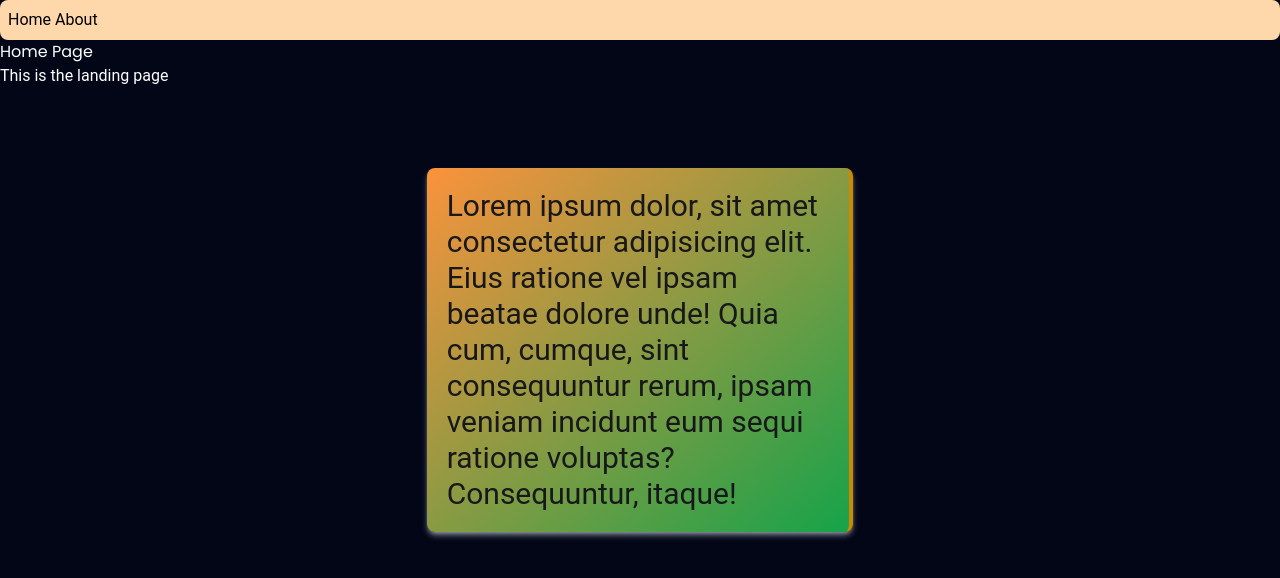
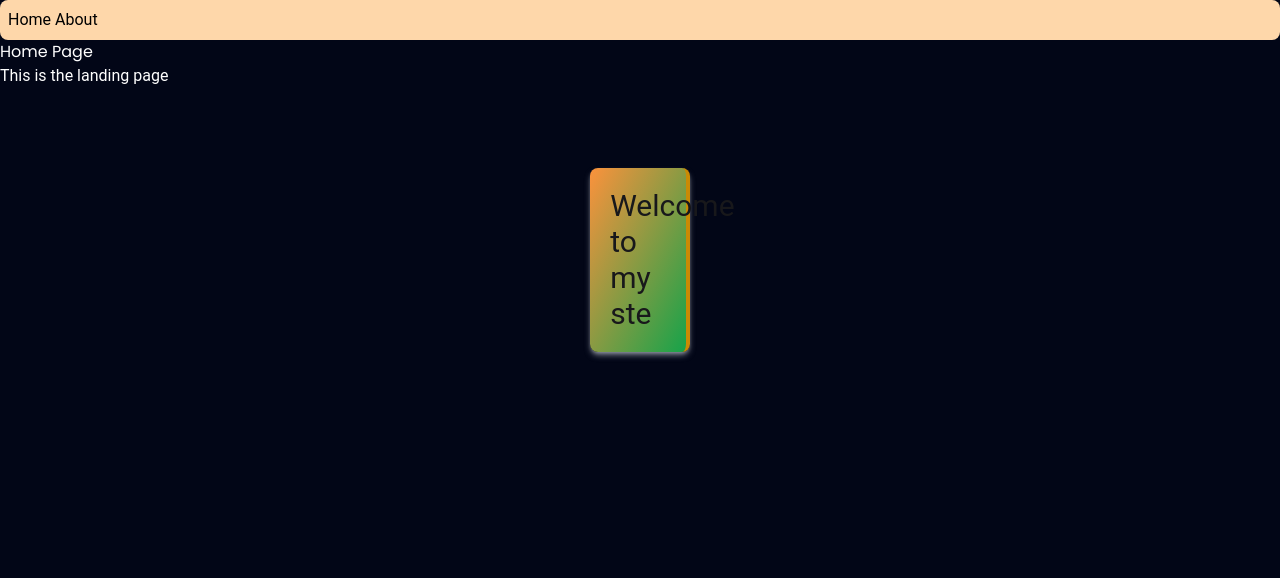
Before and after one commit to EMphalo/my-project, a SvelteKit app: page / in a window 1280 px wide. Shown: the top 578 px of the page. Built offline with nearby package versions, Linux system fonts and the light colour scheme.

Commit message:
Update +page.svelte

```diff
--- a/src/routes/+page.svelte
+++ b/src/routes/+page.svelte
@@ -6,10 +6,7 @@
       <div class="hover:invert border-r-4 border-yellow-600 border-x-yellow-600  mt-20 mx-auto w-2/6 p-5 text-zinc-900 text-3xl bg-gradient-to-br from-orange-400 to-green-600 rounded-lg  shadow-md shadow-slate-200/50">
         <!-- Card content -->
         <p class="">
-            Lorem ipsum dolor, sit amet consectetur adipisicing elit.
-            Eius ratione vel ipsam beatae dolore unde! Quia cum, cumque, sint
-            consequuntur rerum, ipsam veniam incidunt eum sequi ratione voluptas?
-            Consequuntur, itaque!
+           Welcome to my ste
         </p>
 
       </div>
```
